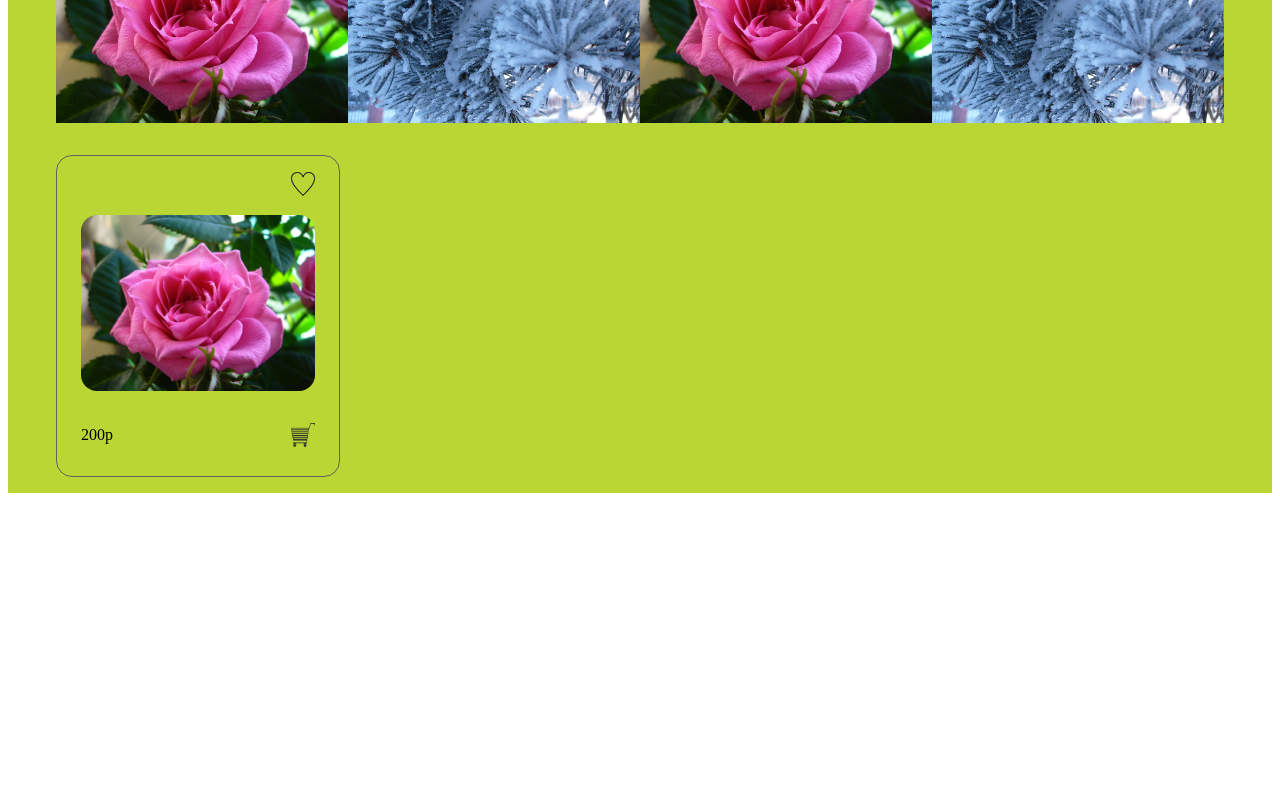
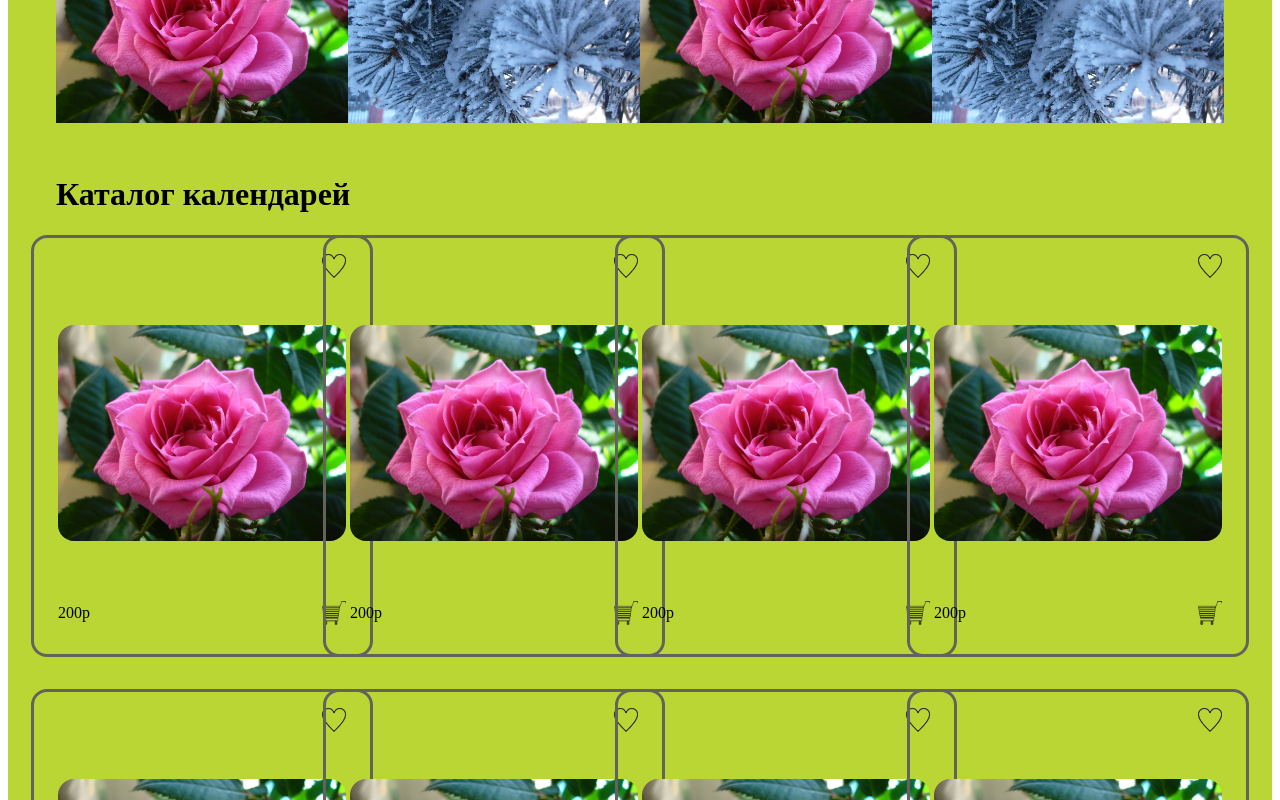
Before and after one commit to dianaveselkina/almanac-shop, a Vue app: page / in a window 1280 px wide. Shown: the part 280-1080 px from the top of the page. Before the commit the page ends 800 px from the top, so only its background shows below. Built offline with nearby package versions, Linux system fonts and the light colour scheme.

Commit message:
add GoodsDiv

```diff
--- a/src/components/CardDiv.vue
+++ b/src/components/CardDiv.vue
@@ -18,12 +18,16 @@
   display: flex;
   flex-direction: column;
   justify-content: space-between;
-  width: clamp(7rem, 20%, 20rem);
-  height: 18rem;
-  border: solid 1px #63625d;
+  width: clamp(18rem, 20%, 20rem);
+  height: 24rem;
+  border: solid 3px #63625d;
   border-radius: 1rem;
   padding: 1rem 1.5rem;
   gap: 1rem;
+}
+.card:hover {
+  cursor: pointer;
+  box-shadow: 0px 0px 13px 4px #63625d;
 }
 .card__like {
   display: flex;
--- a/src/components/GoodsDiv.vue
+++ b/src/components/GoodsDiv.vue
@@ -4,7 +4,17 @@ import CardDiv from './CardDiv.vue';
 <template>
   <div class="goods">
     <div class="container">
-      <CardDiv />
+      <h1>Каталог календарей</h1>
+      <div class="goods__card">
+        <CardDiv />
+        <CardDiv />
+        <CardDiv />
+        <CardDiv />
+        <CardDiv />
+        <CardDiv />
+        <CardDiv />
+        <CardDiv />
+      </div>
     </div>
   </div>
 </template>
@@ -15,6 +25,13 @@ import CardDiv from './CardDiv.vue';
   max-width: 90rem;
   margin: 0 auto;
   display: flex;
+  flex-direction: column;
   padding: 1rem 3rem;
 }
+.goods__card {
+  display: grid;
+  grid-template-columns: repeat(4, 1fr);
+  justify-items: center;
+  row-gap: 2rem;
+}
 </style>
```
